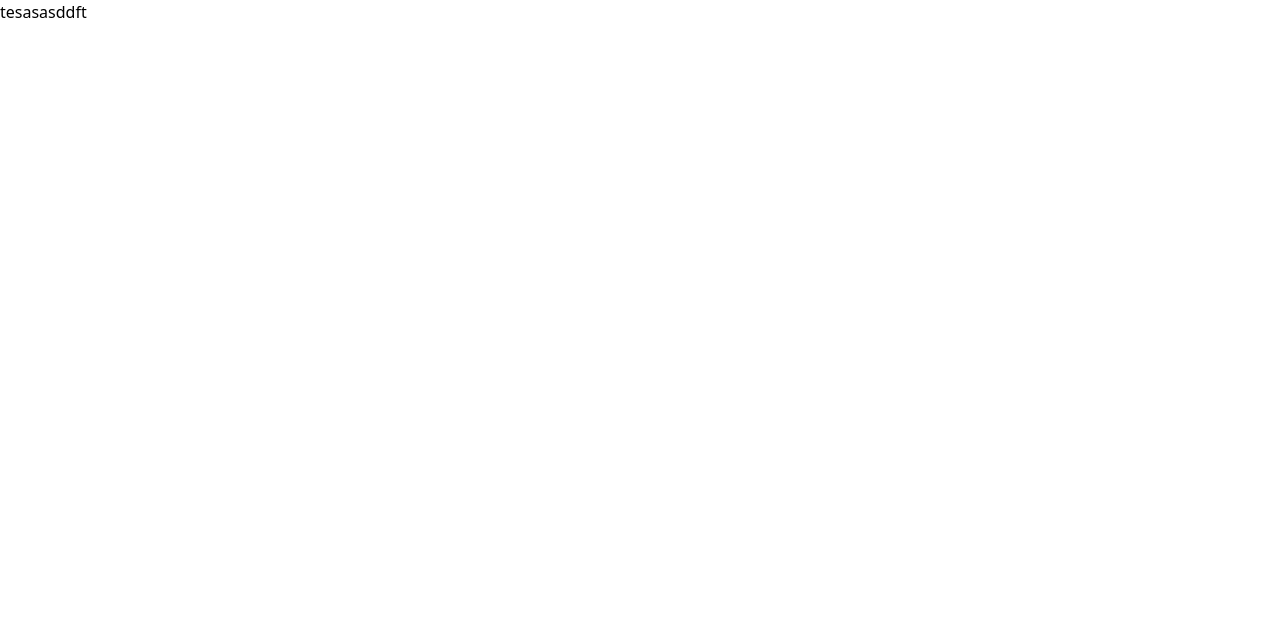
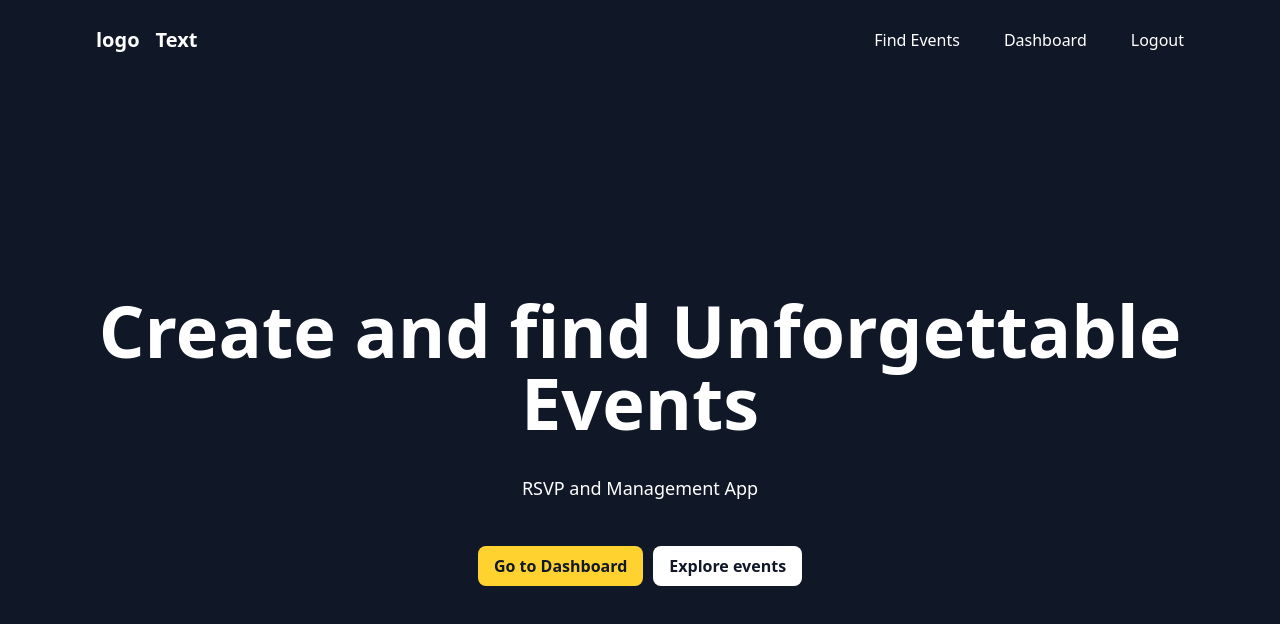
Before and after one commit to BuraYu/rsvp, a Next.js app: page / in a window 1280 px wide. Shown: the top 624 px of the page. Built offline with nearby package versions, Linux system fonts and the light colour scheme.

Commit message:
feat: add Navbar and Hero Section components

```diff
--- a/src/app/globals.css
+++ b/src/app/globals.css
@@ -1 +1,5 @@
 @import "tailwindcss";
+
+* {
+  box-sizing: border-box;
+}
--- a/src/app/page.js
+++ b/src/app/page.js
@@ -1,3 +1,16 @@
-export default function Home() {
-  return <div className="">tesasasddft</div>;
+"use client";
+
+import Hero from "@/components/Hero";
+import Navbar from "@/components/Navbar";
+
+export default function HomePage() {
+  return (
+    <div
+      className="h-screen bg-black text-white flex flex-col"
+      suppressHydrationWarning
+    >
+      <Navbar />
+      <Hero />
+    </div>
+  );
 }
--- /dev/null
+++ b/src/components/Hero.js
@@ -0,0 +1,26 @@
+export default function Hero() {
+  return(
+
+  <div className="flex-1 flex flex-col justify-center items-center bg-gray-900 text-white text-center p-4 gap-5">
+    <h1 className="text-7xl font-bold mb-4">
+      Create and find Unforgettable Events
+    </h1>
+    <p className="text-lg mb-6">RSVP and Management App</p>
+    <div className="flex justify-center items-center">
+      <a
+        href=""
+        className="inline-block bg-amber-300 text-gray-900 font-bold py-2 px-4 rounded-lg hover:bg-gray-200 transition mr-[10px]"
+      >
+        Go to Dashboard
+      </a>
+      <a
+        href=""
+        className="inline-block bg-white text-gray-900 font-bold py-2 px-4 rounded-lg hover:bg-gray-200 transition"
+      >
+        Explore events
+      </a>
+    </div>
+  </div>
+
+  )
+}
--- /dev/null
+++ b/src/components/Navbar.js
@@ -0,0 +1,27 @@
+export default function Navbar() {
+  return (
+    <nav className="h-[80px] w-full flex justify-between items-center px-[96px] bg-gray-900">
+      <div className="flex items-center space-x-2 text-xl font-bold gap-2">
+        <span>logo</span>
+        <span>Text</span>
+      </div>
+      <ul className="flex space-x-6 gap-5">
+        <li>
+          <a href="" className="hover:text-gray-400 transition">
+            Find Events
+          </a>
+        </li>
+        <li>
+          <a href="" className="hover:text-gray-400 transition">
+            Dashboard
+          </a>
+        </li>
+        <li>
+          <a href="" className="hover:text-gray-400 transition">
+            Logout
+          </a>
+        </li>
+      </ul>
+    </nav>
+  );
+}
```
